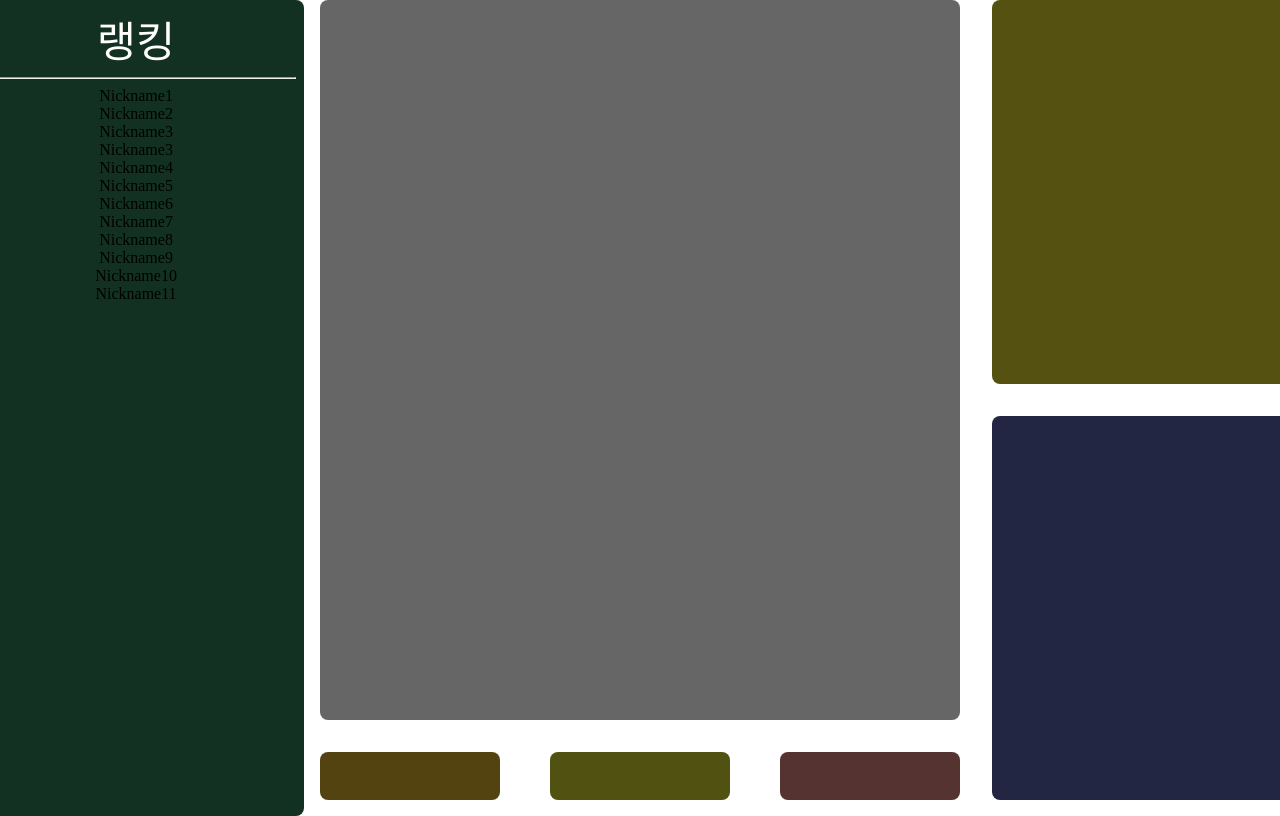
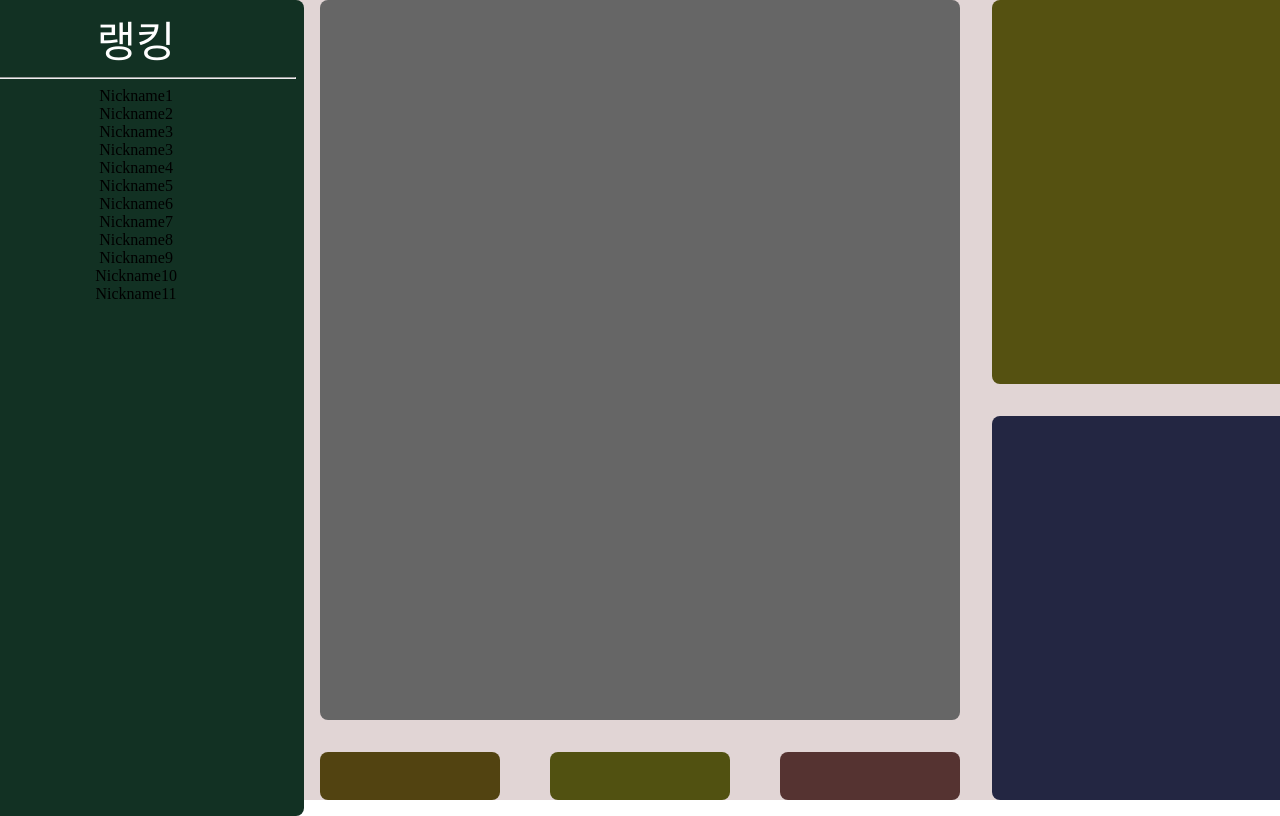
Before and after one commit to westofsky/BBNG, a Vue app in the folder frontend/: page /lobby in a window 1280 px wide. Shown: the top 816 px of the page. Built offline with nearby package versions, Linux system fonts and the light colour scheme.

Commit message:
Change Lobby background color

```diff
--- a/frontend/src/views/Lobby.vue
+++ b/frontend/src/views/Lobby.vue
@@ -56,6 +56,7 @@ export default {
     display: flex;
     justify-content: center;
     align-items: center;
+    background-color: #E1D5D5;
 }
 
 .RoundBorder {
```
